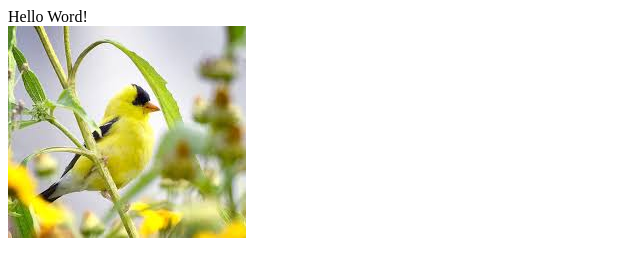
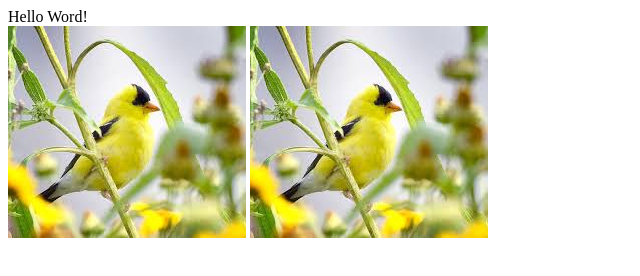
Before and after one commit to mvryukalo/mavryana, a plain HTML site: page index.html in a window 1280 px wide. Shown: the whole page, without its empty margins (0-640 px from the left). Drawn offline with Linux system fonts and the light colour scheme.

Commit message:
display picture twice

```diff
--- a/index.html
+++ b/index.html
@@ -7,5 +7,7 @@
 <body>
 <div>Hello Word!</div>
 <img src="pictures/pic1.jpg">
+<img src="pictures/pic1.jpg">
+
 </body>
 </html>
```
